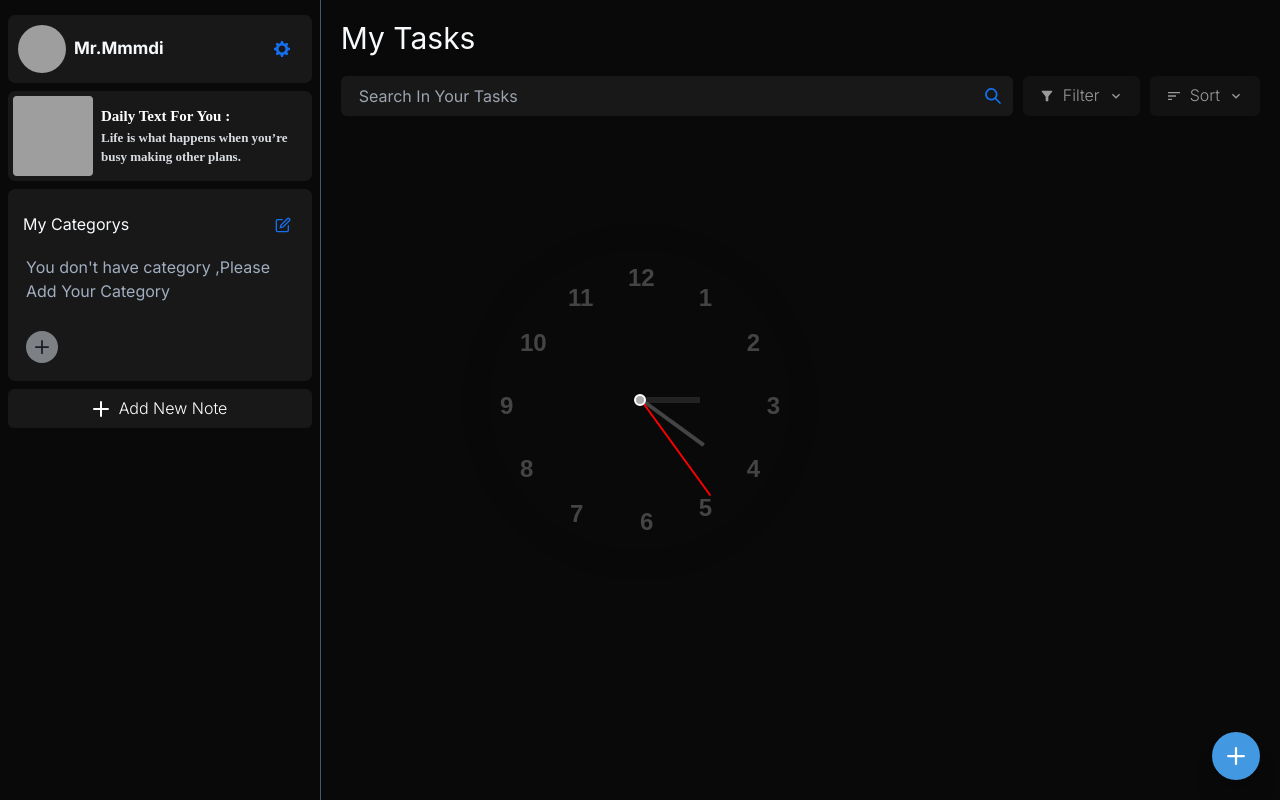
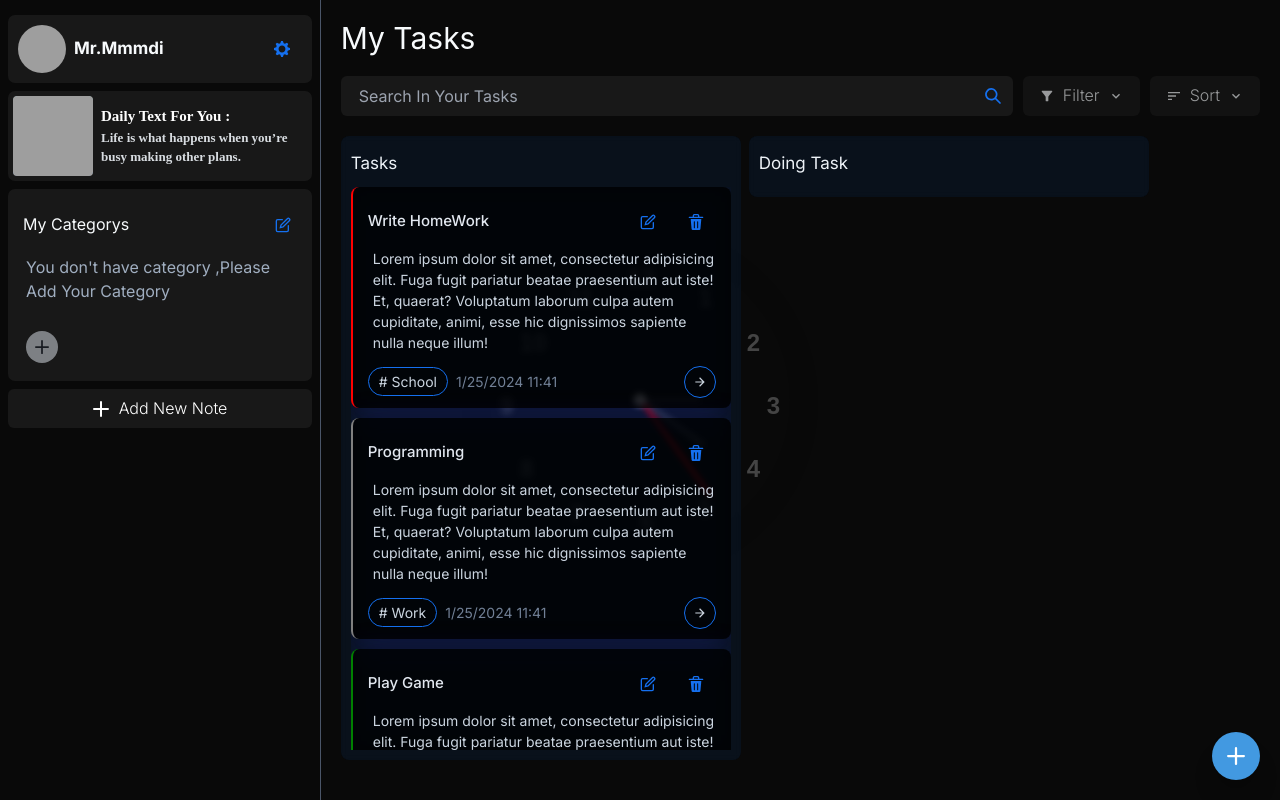
Before and after one commit to Mtmaj/todo, a Next.js app: page /dashboard in a window 1280 px wide. Built offline with nearby package versions, Linux system fonts and the light colour scheme; grey boxes are pictures that could not be loaded.

Commit message:
animation dashboard task

```diff
--- a/app/components/DashBoard/DrawerComponents/categorys.tsx
+++ b/app/components/DashBoard/DrawerComponents/categorys.tsx
@@ -173,6 +173,7 @@ export const Categorys = ()=>{
       const DiscardChanges = ()=>{
         setListAdd([])
         setCategoryDeleted([])
+        setIsEdit(false)
       }
 
 
--- a/app/components/DashBoard/pannel.tsx
+++ b/app/components/DashBoard/pannel.tsx
@@ -8,19 +8,121 @@ import {
   } from '@chakra-ui/react'
 
 import { MdSort,MdFilterAlt } from "react-icons/md";
-import { SearchIcon,ChevronDownIcon,EditIcon,DeleteIcon,CheckIcon, AddIcon } from "@chakra-ui/icons";
-import { useState,useRef } from "react";
+import { SearchIcon,ChevronDownIcon,EditIcon,DeleteIcon,CheckIcon, AddIcon, ArrowForwardIcon } from "@chakra-ui/icons";
+import { useState,useRef, useEffect } from "react";
 import { AnimatePresence, motion } from "framer-motion";
 import { color_shema } from "./DrawerComponents";
+import { atom, useAtom } from "jotai";
 
 
-export default function PanelComponent(){
+const tasks_todo = atom(
+    [
+        {
+            id : "1",
+            title : "Write HomeWork",
+            descriptions : "Lorem ipsum dolor sit amet, consectetur adipisicing elit. Fuga fugit pariatur beatae praesentium aut iste! Et, quaerat? Voluptatum laborum culpa autem cupiditate, animi, esse hic dignissimos sapiente nulla neque illum!",
+            category : "School",
+            priority : "High",
+            date : "1/25/2024 11:41"
+        },
+        {
+            id : "2",
+            title : "Programming",
+            descriptions : "Lorem ipsum dolor sit amet, consectetur adipisicing elit. Fuga fugit pariatur beatae praesentium aut iste! Et, quaerat? Voluptatum laborum culpa autem cupiditate, animi, esse hic dignissimos sapiente nulla neque illum!",
+            category : "Work",
+            priority : "Medium" ,
+            date : "1/25/2024 11:41"
+        },
+        {
+            id : "3",
+            title : "Play Game",
+            descriptions : "Lorem ipsum dolor sit amet, consectetur adipisicing elit. Fuga fugit pariatur beatae praesentium aut iste! Et, quaerat? Voluptatum laborum culpa autem cupiditate, animi, esse hic dignissimos sapiente nulla neque illum!",
+            category : "School",
+            priority : "Low",
+            date : "1/25/2024 11:41"
+        },
+        {
+            id : "4",
+            title : "Create Web",
+            descriptions : "Lorem ipsum dolor sit amet, consectetur adipisicing elit. Fuga fugit pariatur beatae praesentium aut iste! Et, quaerat? Voluptatum laborum culpa autem cupiditate, animi, esse hic dignissimos sapiente nulla neque illum!",
+            category : "Home",
+            priority : "High",
+            date : "1/25/2024 11:41"
+        }
+    ]
+);
+
+const doing_task = atom([]);
+
+
+
+
+const ItemsTask = ({isRun,title,descriptions,category,priority,date,item})=>{
     const priority_color = {
         "High" : "red",
-        "Medium" : "gray.300",
+        "Medium" : "gray",
         "Low" : "green"
     }
+    const [column_ref,set_column_ref] = useState("1fr")
+    const [isRunned,setIsRunned] = useState(isRun)
+    const [tasksTodo,setTasksTodo] = useAtom(tasks_todo)
+    const [doingTask,setDoingTask] = useAtom(doing_task)
+    const sleep = (delay) => new Promise((resolve) => setTimeout(resolve, delay))
+    const rean = async ()=>{
+        set_column_ref("1fr")
+        setIsRunned(false)
+    }
+    useEffect( ()=> {
+
+        if(isRunned){
+            rean()
+        }
+    })
+    const ToDoing = async ()=>{
+        set_column_ref("0fr")
+        var dt = [item,...doingTask]
+        setDoingTask([...dt])
+        await sleep(500)
+
+        var tt = [...tasksTodo]
+        var index_remove =  tt.findIndex((i)=>i.id == item.id)
+        tt.splice(index_remove,1)
+        setTasksTodo([...tt])
+        set_column_ref("1fr")
+    }
+    return (
+    <div className="w-full" className={" " + (column_ref == "1fr"?"duration-0 delay-0 transition-all":"duration-[600ms] ")} style={{"display":"grid","gridTemplateRows":column_ref}} >
+        <VStack borderLeft={"2px "+priority_color[priority]+" solid"} border={column_ref == "0fr"? "!border-transparent" : ""} overflow={"hidden"}  className="transition-all task-blur duration-[500ms]" w={"full"} bg={color_shema.black}  justify={"start"} px={"15px"} py={column_ref == "1fr"?"15px":"0px"} alignItems={"start"} rounded={"8px"} >
+            <HStack justifyContent={"space-between"} alignItems={"center"} w={"100%"} >
+                <Text color={"gray.200"} fontSize={"15px"} fontWeight={"500"}>{title}</Text>
+                <HStack>
+                    <IconButton aria-label="Setting" rounded={"10px"} p={"0px"} bg={"transparent"} _hover={{bg:color_shema.blue,color:"white"}} color={color_shema.blue} borderRadius={"full"} icon={<EditIcon/>} ></IconButton>
+                    <IconButton aria-label="Setting" rounded={"10px"} p={"0px"} bg={"transparent"} _hover={{bg:color_shema.blue,color:"white"}} color={color_shema.blue} borderRadius={"full"} onClick={()=>{set_column_ref("0fr")}} icon={<DeleteIcon/>}></IconButton>
+                </HStack>
+            </HStack>
+            <Text mt={"-2px"} ml={"5px"} color={"gray.300"} fontSize={"14px"} textOverflow={"clip"}>{descriptions}</Text>
+            <HStack alignItems={"center"} mt={"5px"} mb={"-5px"} fontSize={"14px"} justifyContent={"space-between"} w={"full"}>
+                <HStack>
+                    <Text color={"gray.300"} borderColor={color_shema.blue}  _hover={{bg:color_shema.blue}} cursor={"pointer"} className="transition-all" borderWidth={"1px"} px={"10px"} py={"3px"} rounded={"full"}># {category}</Text>
+                    <Text color={"gray.500"}>{date}</Text>
+                </HStack>
+
+                <IconButton onClick={ToDoing} icon={<ArrowForwardIcon />} color={"gray.300"} borderColor={color_shema.blue} size={"sm"}  borderWidth={"1px"} _hover={{bg:color_shema.blue}} className="transition-all" bg={"transparent"} rounded={"full"} ></IconButton>
+            </HStack>
+        </VStack>
+    </div>)
+}
+
+export default function PanelComponent(){
     const { isOpen, onOpen, onClose } = useDisclosure()
+    const [tasksTodo,setTasksTodo] = useAtom(tasks_todo)
+    const [doingTask,setDoingTask] = useAtom(doing_task)
+    var mTaskTodo = [...tasksTodo]
+    useEffect(()=>{
+        let maxY = window.scrollMaxY;
+
+        window.scrollTo(0, maxY);
+    })
     const btnRef = useRef()
     return (
         <VStack h={"full"} w={"full"} justifyContent={"start"} alignItems={"start"} p={"20px"} overflow={"hidden"} pb={"0px"} position={"relative"} rowGap={"20px"} >
@@ -58,7 +160,25 @@ export default function PanelComponent(){
                     </MenuList>
                 </Menu>
             </HStack>
+            <HStack w={"full"} h={"full"} justifyContent={"start"} alignItems={"start"}>
+                <VStack style={{maxHeight:"80%"}} w={"400px"} className="card-blur-blue" rowGap={"10px"} rounded={"8px"} px={"10px"} alignItems={"start"} bg={color_shema.card_black} h={"fit-content"}>
+                    <Text color={"gray.100"} fontWeight={"400"} mt={"15px"} fontSize={"17px"}>Tasks</Text>
+                    <VStack w={"full"} h={"fit-content"} maxHeight={"100%"} overflowY={"scroll"}  rowGap={"10px"} mb={"10px"} >
+                        {mTaskTodo.map((item)=>{
+                            return <ItemsTask item={item} title={item.title} descriptions={item.descriptions} date={item.date} category={item.category} priority={item.priority} isRun={true}  />
+                        })}
 
+                    </VStack>
+                </VStack>
+                <VStack style={{maxHeight:"80%"}} w={"400px"} className="card-blur-blue" rowGap={"10px"} rounded={"8px"} px={"10px"} alignItems={"start"} bg={color_shema.card_black} h={"fit-content"}>
+                    <Text color={"gray.100"} fontWeight={"400"} mt={"15px"} fontSize={"17px"}>Doing Task</Text>
+                    <VStack  flexDirection={"column"} w={"full"} h={"fit-content"} maxHeight={"100%"} overflowY={"scroll"}  rowGap={"10px"} mb={"10px"} >
+                        {doingTask.map((item)=>{
+                            return <ItemsTask item={item} title={item.title} descriptions={item.descriptions} date={item.date} category={item.category} priority={item.priority} isRun={true}  />
+                        })}
+                    </VStack>
+                </VStack>
+            </HStack>
         </VStack>
     )
 }
--- a/app/globals.css
+++ b/app/globals.css
@@ -68,6 +68,14 @@ div::-webkit-scrollbar-track {
   border: 2px solid #fff;
 }
 
+.card-blur-blue{
+  backdrop-filter: blur(3px) saturate(180%);
+  -webkit-backdrop-filter: blur(13px) saturate(180%);
+  background-color: rgb(21 112 239 / 8%) !important;
+  /* border-radius: 14px; */
+  /* border: 1px solid rgba(255, 255, 255, 0.125); */
+}
+
 .hour_hand {
   position: absolute;
   width: 6px;
@@ -78,6 +86,13 @@ div::-webkit-scrollbar-track {
   transform-origin: bottom;
 }
 
+.task-blur{
+  background: rgba( 0, 0, 0, 0.8 ) !important;
+  box-shadow: 0 8px 32px 0 rgba( 31, 38, 135, 0.37 );
+  backdrop-filter: blur( 10.5px );
+  -webkit-backdrop-filter: blur( 10.5px );
+  border-radius: 10px;
+}
 .min_hand {
   position: absolute;
   width: 4px;
```
